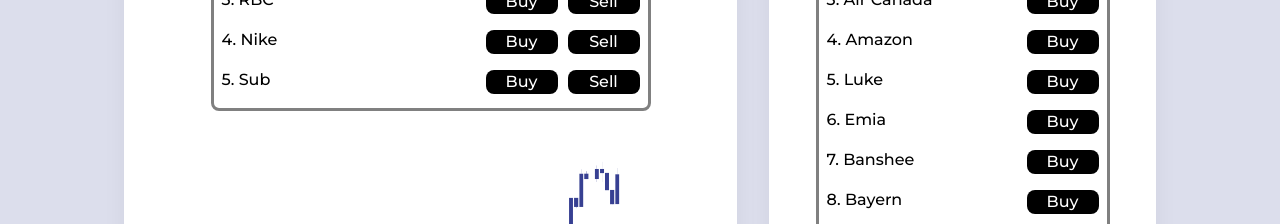
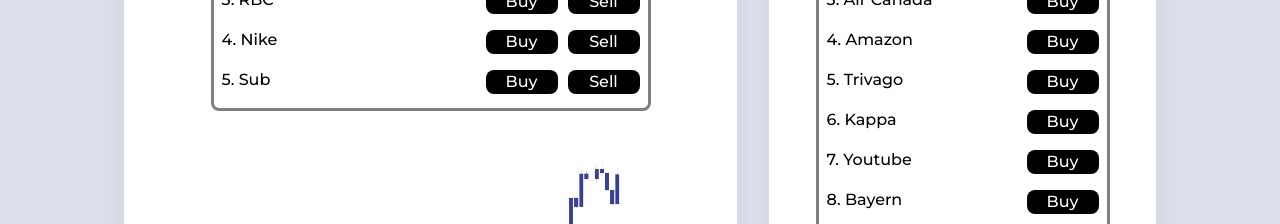
Before and after one commit to jakecomp/Day_Trading, a React (Create React App) app in the folder frontend/: page /home in a window 1280 px wide. Shown: the part 552-776 px from the top of the page. Built offline with nearby package versions, Linux system fonts and the light colour scheme.

Commit message:
Change stock name

```diff
--- a/frontend/src/pages/Home.tsx
+++ b/frontend/src/pages/Home.tsx
@@ -262,9 +262,9 @@
         'Netflix',
         'Air Canada',
         'Amazon',
-        'Luke',
-        'Emia',
-        'Banshee',
+        'Trivago',
+        'Kappa',
+        'Youtube',
         'Bayern',
         'Mercedes',
         'Samsung',
@@ -308,7 +308,6 @@
         'Sub',
         'Pub',
         'Apple',
-        'Emia',
         'Banshee',
         'Bayern',
         'Mercedes',
```
